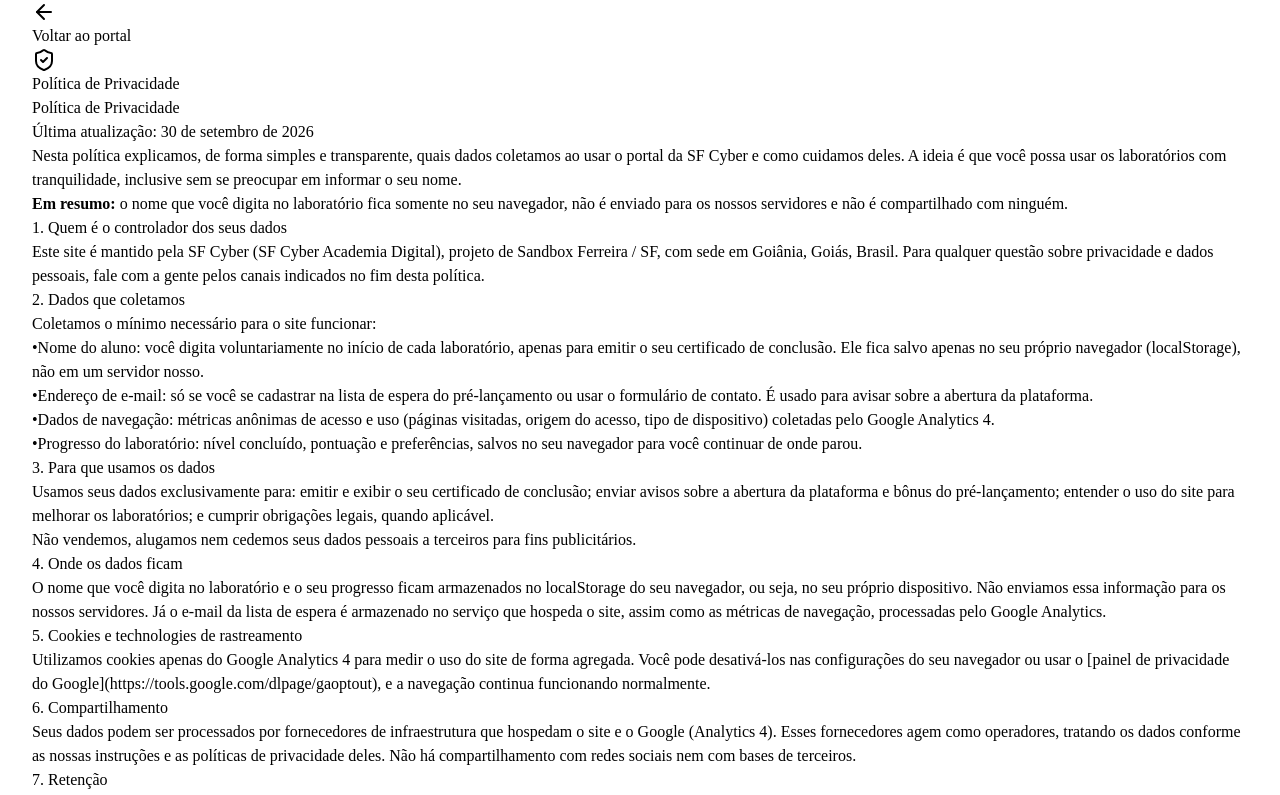
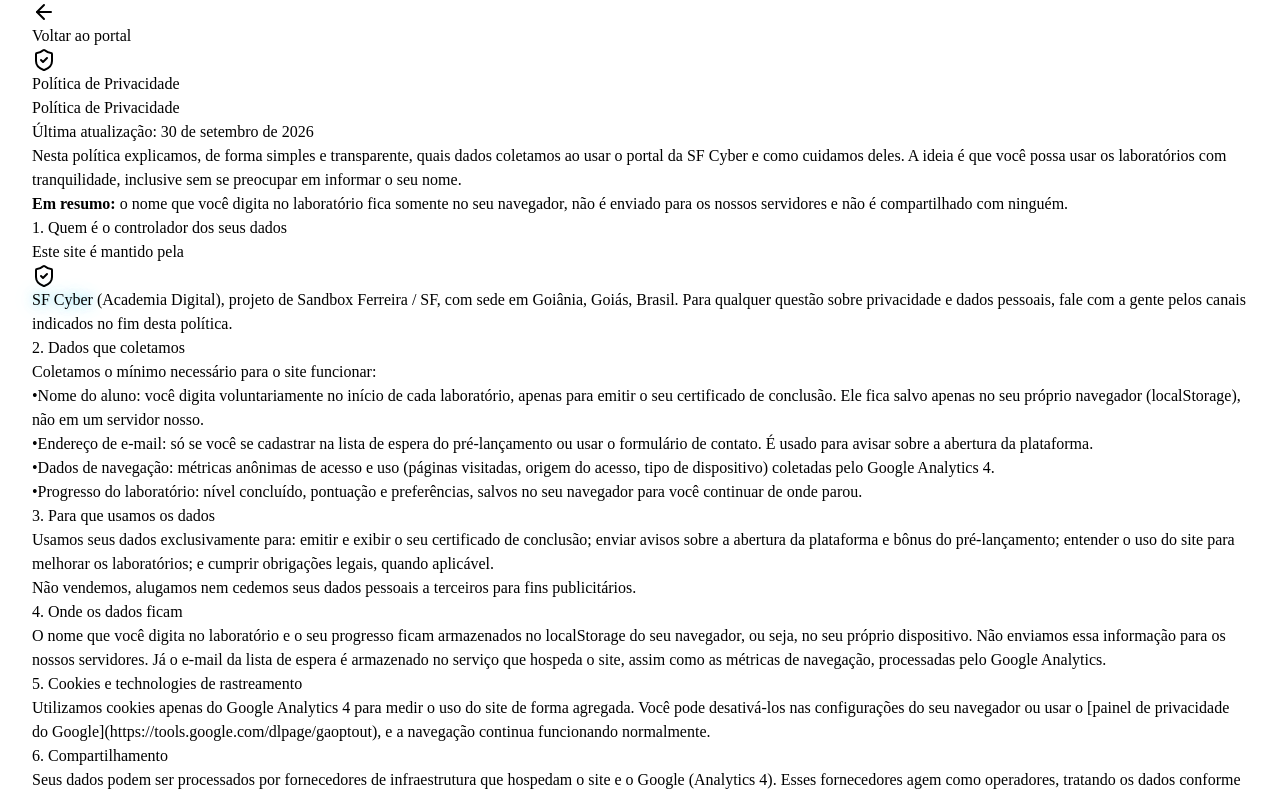
Before and after one commit to sandronsk1977-creator/sf-cyber, a React (Vite) app in the folder client/: page /privacidade in a window 1280 px wide. Shown: the top 795 px of the page. Built offline with nearby package versions, Linux system fonts and the light colour scheme.

Commit message:
feat: destaque neon no nome SF Cyber na politica de privacidade

```diff
--- a/client/src/pages/Privacidade.tsx
+++ b/client/src/pages/Privacidade.tsx
@@ -2,11 +2,23 @@
 import { Link } from "wouter";
 import { ShieldCheck, ArrowLeft } from "lucide-react";
 
-const secoes = [
+const SFCyber = () => (
+  <span className="inline-flex items-center gap-1 align-middle text-cyan-400 font-bold animate-logo-text-pulse whitespace-nowrap">
+    <ShieldCheck className="w-4 h-4" />
+    SF Cyber
+  </span>
+);
+
+const secoes: { titulo: string; texto: React.ReactNode; itens?: string[]; extra?: string }[] = [
   {
     titulo: "1. Quem é o controlador dos seus dados",
-    texto:
-      "Este site é mantido pela SF Cyber (SF Cyber Academia Digital), projeto de Sandbox Ferreira / SF, com sede em Goiânia, Goiás, Brasil. Para qualquer questão sobre privacidade e dados pessoais, fale com a gente pelos canais indicados no fim desta política.",
+    texto: (
+      <>
+        Este site é mantido pela <SFCyber /> (Academia Digital), projeto de Sandbox Ferreira / SF,
+        com sede em Goiânia, Goiás, Brasil. Para qualquer questão sobre privacidade e dados
+        pessoais, fale com a gente pelos canais indicados no fim desta política.
+      </>
+    ),
   },
   {
     titulo: "2. Dados que coletamos",
```
